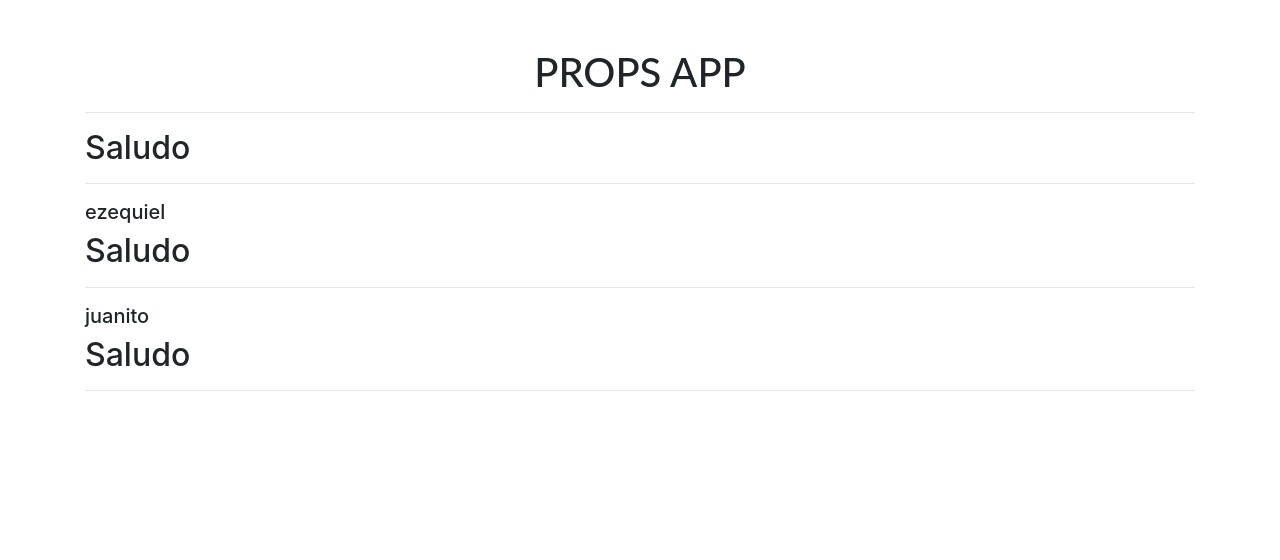
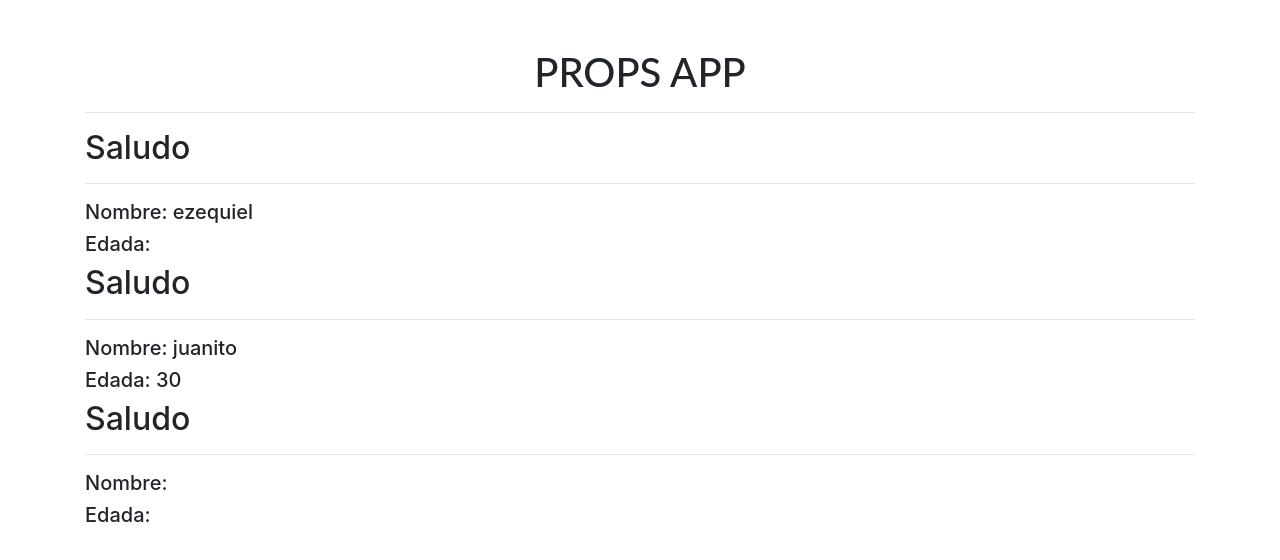
Before and after one commit to ezgatrabajo/curso_clase1, a React (Create React App) app: page / in a window 1280 px wide. Shown: the top 560 px of the page. Built offline with nearby package versions, Linux system fonts and the light colour scheme.

Commit message:
2 files modified

```diff
--- a/src/App.js
+++ b/src/App.js
@@ -14,7 +14,7 @@ export default function App() {
       <h1 className="text-center">PROPS APP</h1>
       <hr />
       <Saludo persona="ezequiel" />
-      <Saludo persona="juanito" />
+      <Saludo persona="juanito" edad={30} />
       <Saludo />
     </div>
   );
--- a/src/componentes/Saludo.jsx
+++ b/src/componentes/Saludo.jsx
@@ -12,7 +12,8 @@ const Saludo = props => {
     <Fragment>
       <h2>Saludo</h2>
       <hr />
-      <h5>{props.persona}</h5>
+      <h5>Nombre: {props.persona}</h5>
+      <h5>Edada: {props.edad}</h5>
     </Fragment>
   );
 };
```
